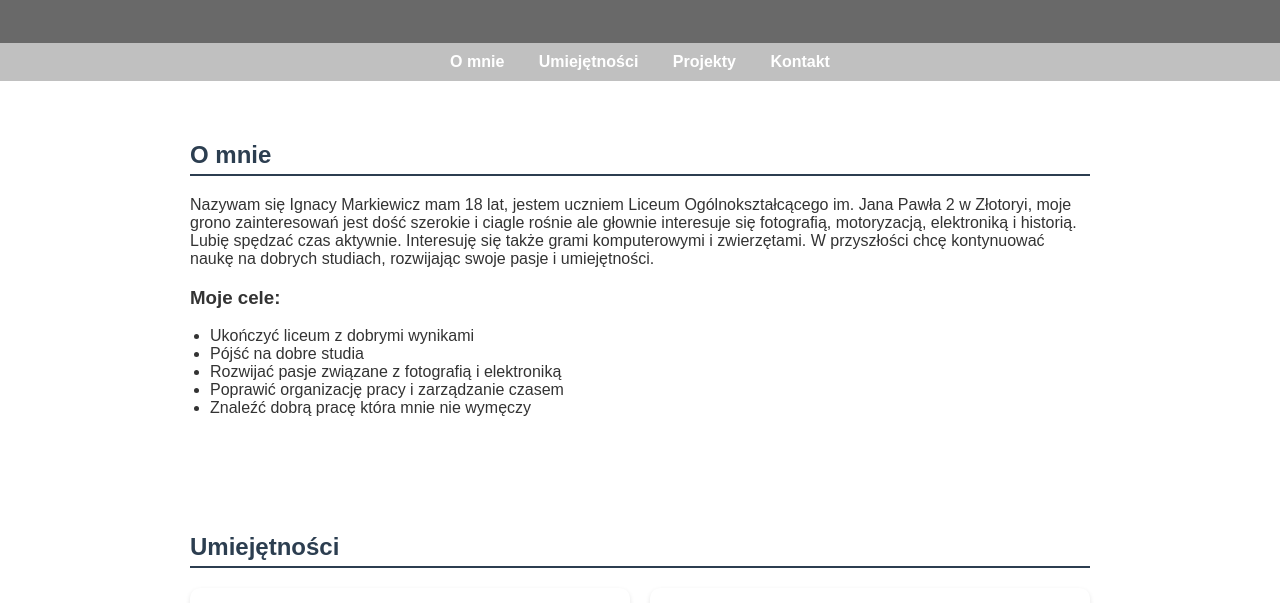
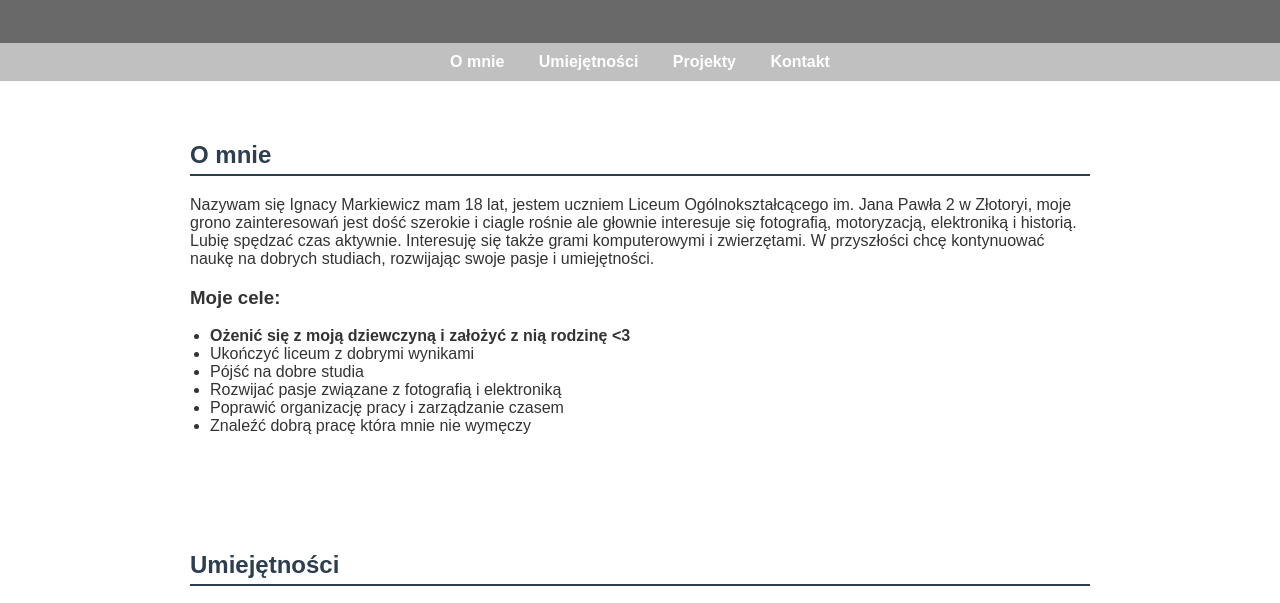
Before and after one commit to ogmrkv/portfolio, a plain HTML site: page index.html in a window 1280 px wide. Shown: the part 112-715 px from the top of the page. Drawn offline with Linux system fonts and the light colour scheme.

Commit message:
Update index.html

```diff
--- a/index.html
+++ b/index.html
@@ -40,7 +40,8 @@
     </p>
     <h3>Moje cele:</h3>
     <ul>
-        <li>Ukończyć liceum z dobrymi wynikami</li>
+        <li><strong> Ożenić się z moją dziewczyną i założyć z nią rodzinę <3 </strong></li>
+		<li>Ukończyć liceum z dobrymi wynikami</li>
         <li>Pójść na dobre studia</li>
         <li>Rozwijać pasje związane z fotografią i elektroniką</li>
         <li>Poprawić organizację pracy i zarządzanie czasem</li>
```
